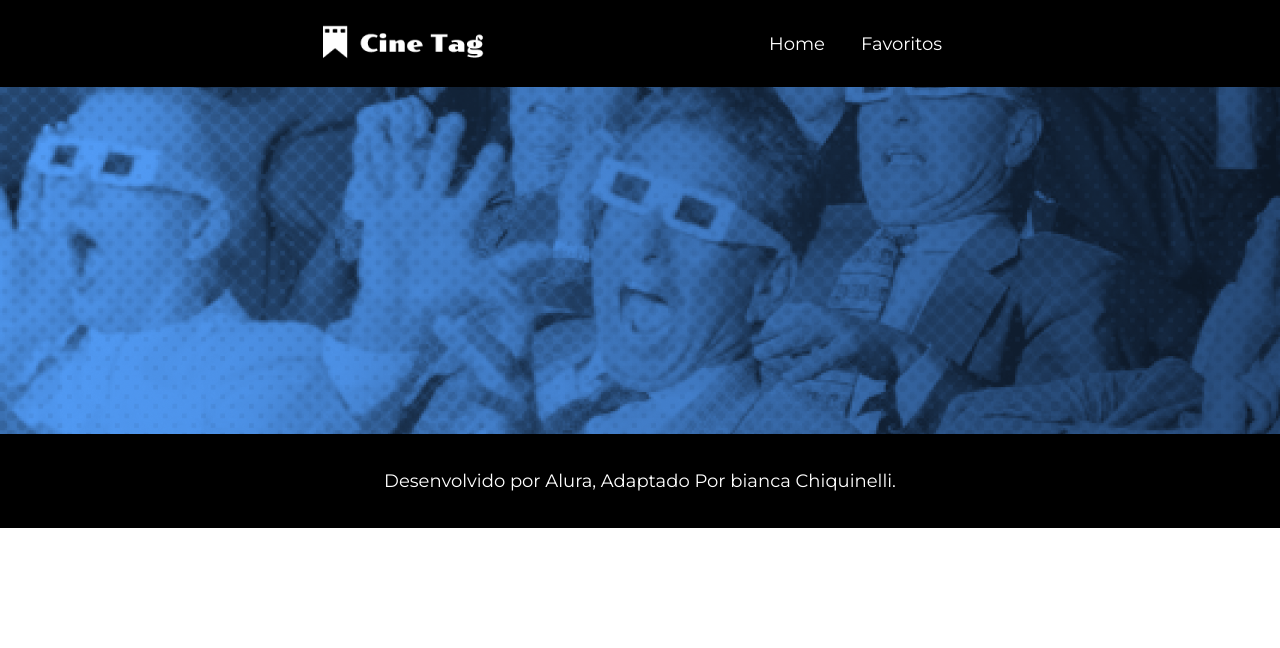
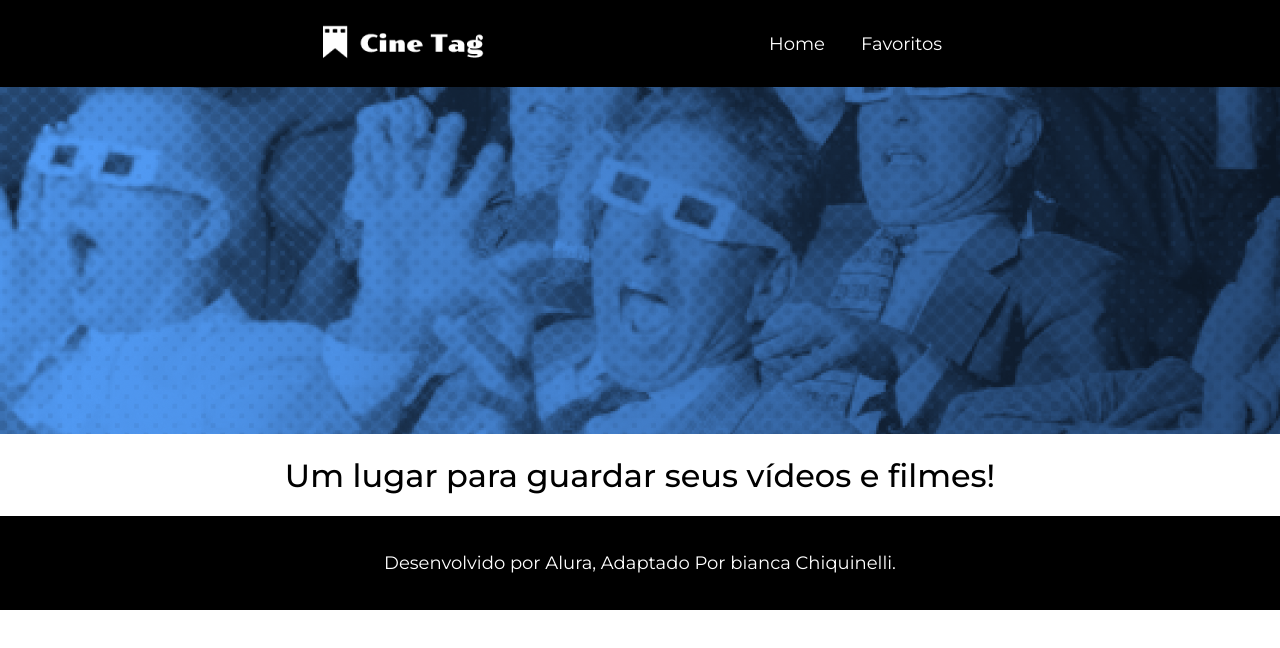
Before and after one commit to chiquinelli-bia/cinetag, a React (Vite) app: page / in a window 1280 px wide. Shown: the top 648 px of the page. Built offline with nearby package versions, Linux system fonts and the light colour scheme.

Commit message:
feat(Titulo): cria componente e importa

```diff
--- /dev/null
+++ b/src/components/titulo/titulo.jsx
@@ -0,0 +1,6 @@
+import styles from "./titulo.module.css";
+function Titulo({ children }) {
+  return <div className={styles.texto}>{children} </div>;
+}
+
+export default Titulo;
--- /dev/null
+++ b/src/components/titulo/titulo.module.css
@@ -0,0 +1,5 @@
+.texto h1 {
+  font-size: 32px;
+  font-weight: 500;
+  text-align: center;
+}
--- a/src/pages/Inicio.jsx
+++ b/src/pages/Inicio.jsx
@@ -1,12 +1,16 @@
 import Rodape from "../components/rodape/rodape.jsx";
 import Cabecalho from "../components/cabecalho/cabecalho.jsx";
 import Banner from "../components/banner/banner.jsx";
+import Titulo from "../components/titulo/titulo.jsx";
 
 function Inicio() {
   return (
     <>
       <Cabecalho />
       <Banner imagem="home" />
+      <Titulo>
+        <h1>Um lugar para guardar seus vídeos e filmes!</h1>
+      </Titulo>
       <Rodape />
     </>
   );
```
